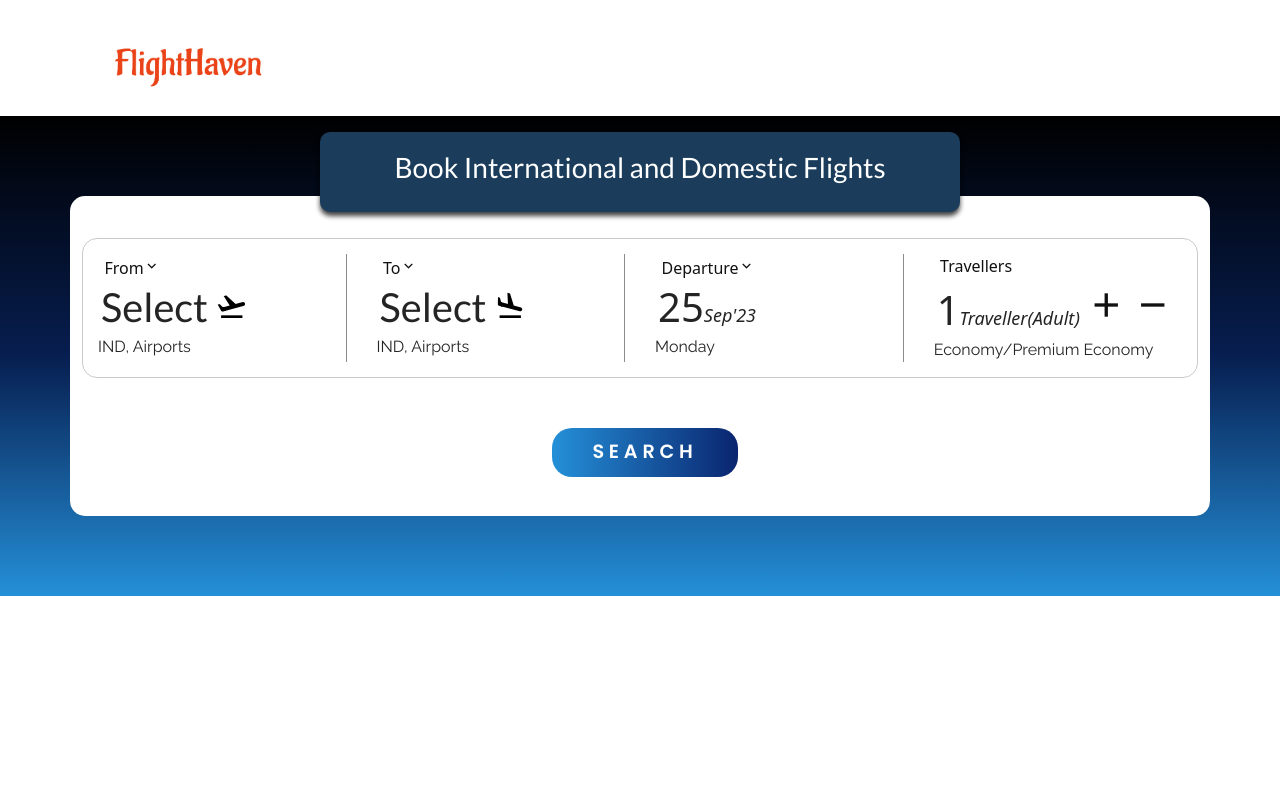
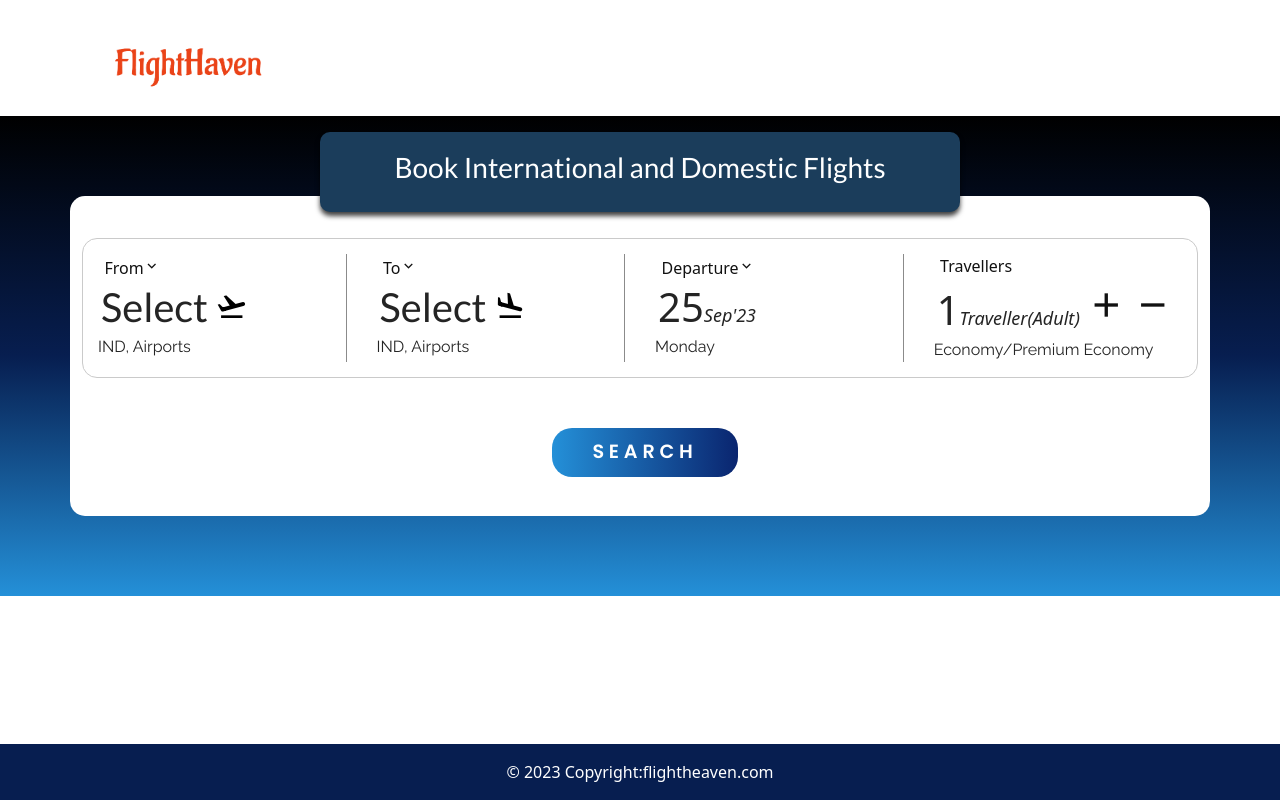
Before and after one commit to INDERJEET0202/Telaverge-Project, a React (Create React App) app in the folder frontend/: page / in a window 1280 px wide. Built offline with nearby package versions, Linux system fonts and the light colour scheme.

Commit message:
footer updated

```diff
--- a/frontend/src/App.js
+++ b/frontend/src/App.js
@@ -2,16 +2,17 @@ import { BrowserRouter as Router, Routes, Route, Link } from "react-router-dom";
 import Navbar from "./components/Navbar/Navbar";
 import Home from "./Pages/Home/Home";
 import Search from "./Pages/Search/Search";
-
+import Footer from "./components/Navbar/Footer/Footer";
 
 function App() {
   return (
     <Router>
       <Navbar />
       <Routes>
-      <Route exact path="/" element={<Home />} />
-      <Route exact path='/flights/search' element={<Search/>} />
+        <Route exact path="/" element={<Home />} />
+        <Route exact path='/flights/search' element={<Search />} />
       </Routes>
+      <Footer />
     </Router>
   );
 }
--- /dev/null
+++ b/frontend/src/components/Navbar/Footer/Footer.css
@@ -0,0 +1,4 @@
+.footer{
+    background-color: rgb(7, 30, 80);
+    color: white;
+}
--- /dev/null
+++ b/frontend/src/components/Navbar/Footer/Footer.jsx
@@ -0,0 +1,16 @@
+import React from 'react'
+import "../Footer/Footer.css"
+
+const Footer = () => {
+    return (
+        <>
+            <footer class="page-footer font-small blue footer fixed-bottom">
+                <div class="footer-copyright text-center py-3">© 2023 Copyright:
+                    <a>flightheaven.com</a>
+                </div>
+            </footer>
+        </>
+    )
+}
+
+export default Footer
```
